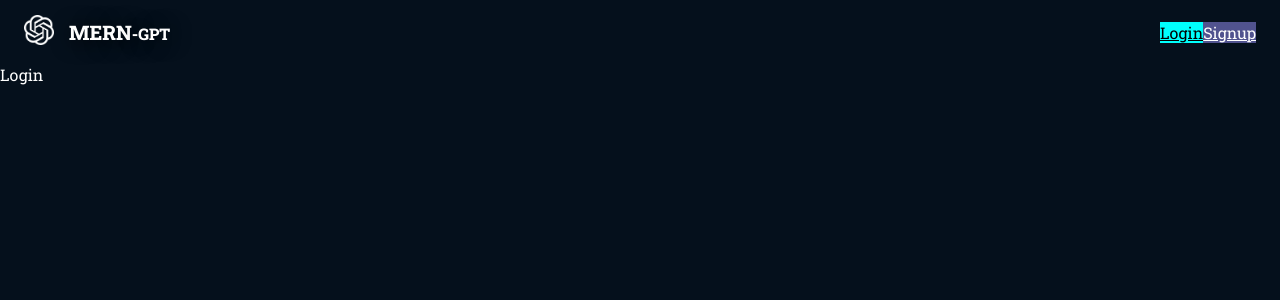
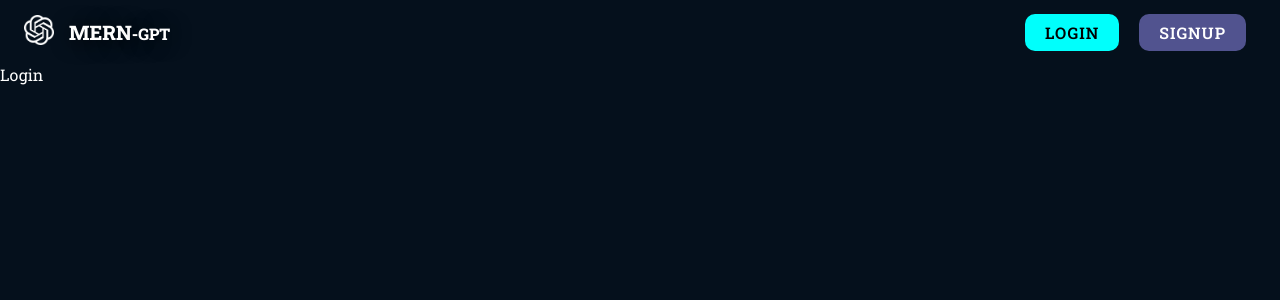
Before and after one commit to Khushi260/MinorProject, a React (Vite) app in the folder frontend/: page /login in a window 1280 px wide. Shown: the top 300 px of the page. Built offline with nearby package versions, Linux system fonts and the light colour scheme.

Commit message:
styled buttons

```diff
--- a/frontend/src/index.css
+++ b/frontend/src/index.css
@@ -13,3 +13,14 @@
   .image-inverted{
     filter: invert(100%);
   }
+
+  .nav-link{
+    font-weight: 600;
+    text-transform: uppercase;
+    margin-right: 10px;
+    margin-left: 10px;
+    padding: 8px 20px;
+    border-radius: 10px;
+    text-decoration: none;
+    letter-spacing: 1px;
+  }
```
